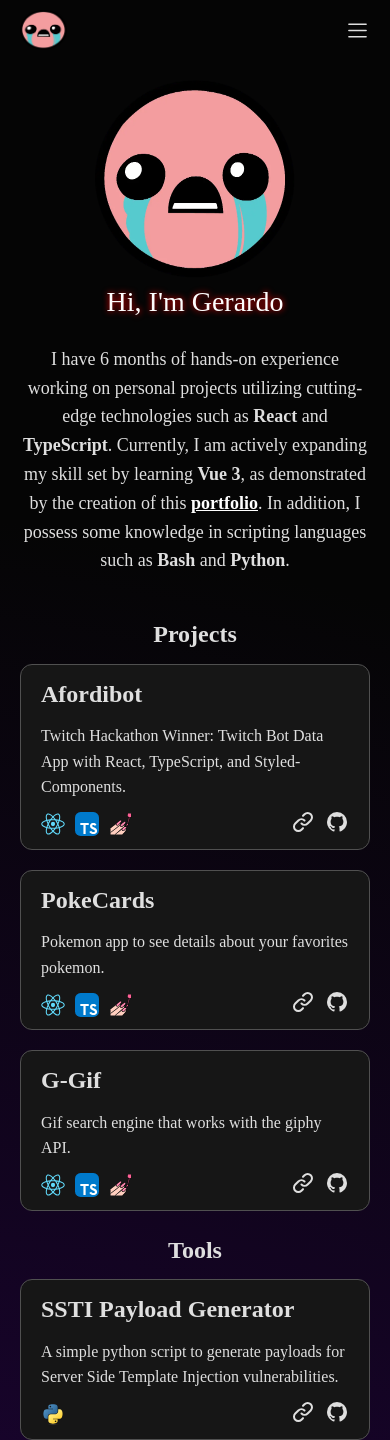
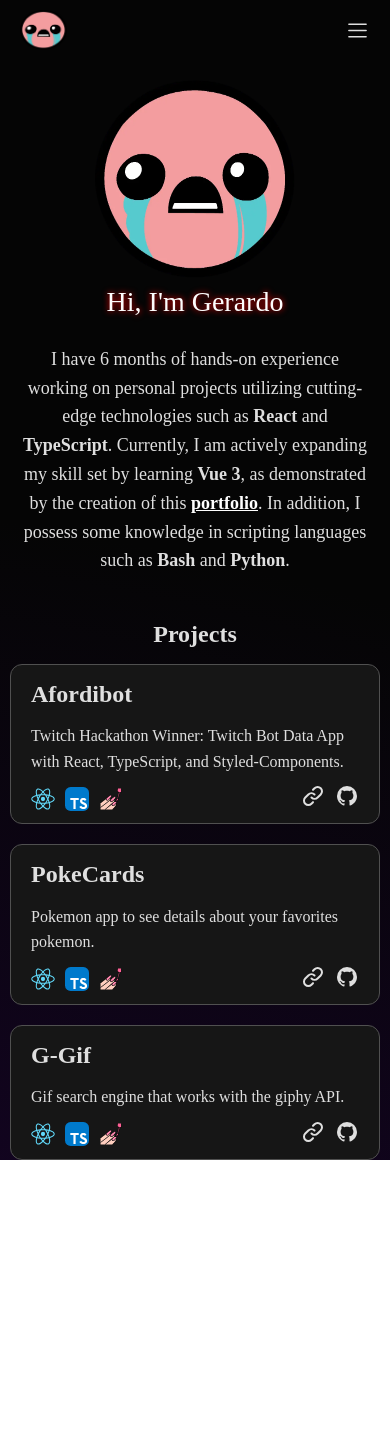
Before and after one commit to Ch1py7/Portfolio-v2, a Vue app: page / in a window 390 px wide. After the commit the page ends 1160 px from the top, so only its background shows below. Built offline with nearby package versions, Linux system fonts and the light colour scheme.

Commit message:
feat: remove loader screen

```diff
--- a/src/App.vue
+++ b/src/App.vue
@@ -1,35 +1,18 @@
 <script setup lang='ts'>
-import { watchEffect, ref } from 'vue'
 import NavBar from './components/NavBar.vue'
 import PersonalInfo from './components/PersonalInfo.vue'
 import ProjectsContainer from './components/ProjectsContainer.vue'
-import ToolsContainer from './components/ToolsContainer.vue'
-import LoadingPage from './components/LoadingPage.vue'
-
-const loading = ref<boolean>(true)
-
-watchEffect(() => {
-  setTimeout(() => {
-    loading.value = false
-  }, 1500)
-})
 </script>
 
 <template>
-  <LoadingPage v-if='loading'/>
-  <template v-else>
-    <NavBar />
-    <PersonalInfo />
-    <main>
-      <ProjectsContainer />
-      <ToolsContainer />
-    </main>
-  </template>
+  <NavBar />
+  <PersonalInfo />
+  <ProjectsContainer />
 </template>
 
 <style scoped>
 nav, section, main {
-  animation: unvanish 1s ease-in-out;
+  animation: unvanish 0.8s ease-in-out;
 }
 
 @keyframes unvanish {
@@ -40,22 +23,4 @@ nav, section, main {
     opacity: 1;
   }
 }
-
-main {
-  display: grid;
-  grid-template-columns: 1fr 10rem 1fr;
-  padding: 0 1rem;
-  gap: 2rem;
-}
-@media (max-width: 860px) {
-  main {
-    grid-template-columns: repeat(2, 1fr);
-  }
-}
-
-@media (max-width: 430px) {
-  main {
-    grid-template-columns: 1fr;
-  }
-}
 </style>
--- a/src/components/LoadingPage.vue
+++ /dev/null
@@ -1,34 +0,0 @@
-<template>
-  <div>
-    <img src='../assets/BulbsumLoading.png' alt='loading'/>
-  </div>
-</template>
-
-<style scoped>
-div {
-  display: flex;
-  justify-content: center;
-  align-items: center;
-  width: 100%;
-  height: 90vh;
-}
-
-img {
-  animation: vanish 1.5s ease-in-out;
-}
-
-@media (max-width: 730px) {
-  img {
-    width: 100%;
-  }
-}
-
-@keyframes vanish {
-  0% {
-    opacity: 1;
-  }
-  100% {
-    opacity: 0;
-  }
-}
-</style>
```
